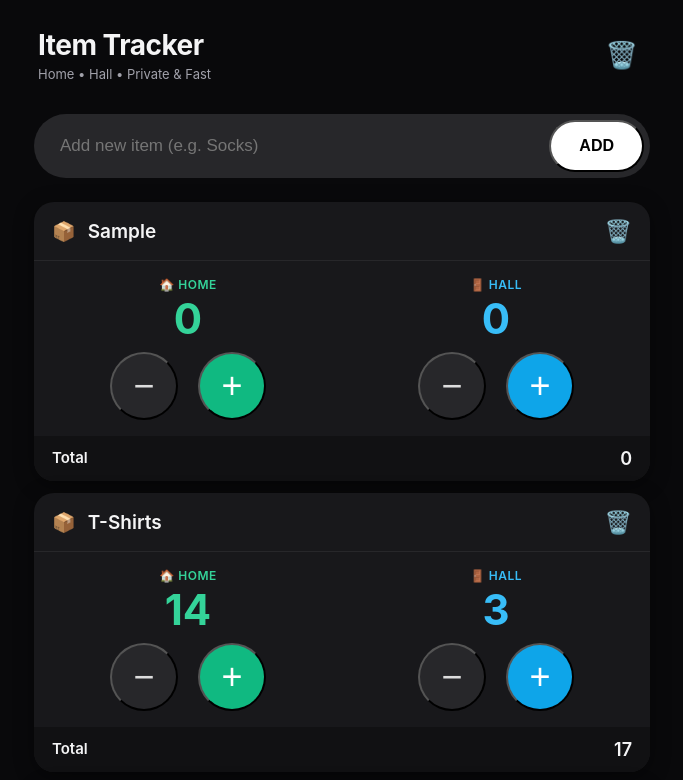
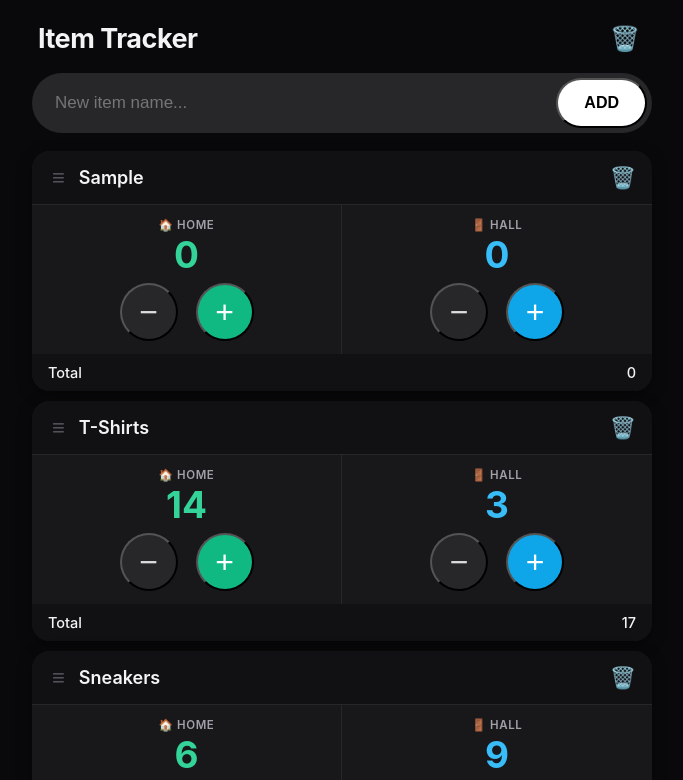
Before and after one commit to asd1010551571/item_tracker, a plain HTML site: page index.html in a window 1280 px wide. Both pictures are taken after typing "Sample" into the empty fields and a click on the button "ADD". Shown: the top 780 px of the page, without its empty margins (298-981 px from the left). Drawn offline with Linux system fonts and the light colour scheme.

Commit message:
Update index.html

```diff
--- a/index.html
+++ b/index.html
@@ -5,20 +5,15 @@
     <meta name="viewport" content="width=device-width, initial-scale=1.0, maximum-scale=1.0, user-scalable=no, viewport-fit=cover">
     <meta name="apple-mobile-web-app-capable" content="yes">
     <meta name="apple-mobile-web-app-status-bar-style" content="black-translucent">
-    <meta name="theme-color" content="#09090b">
     <title>Item Tracker</title>
     <style>
         :root {
             --bg: #09090b;
             --card: #18181b;
-            --accent-home: #10b981;
-            --accent-hall: #0ea5e9;
         }
-
         * { box-sizing: border-box; }
-
         body {
-            font-family: -apple-system, BlinkMacSystemFont, "Segoe UI", Roboto, Helvetica, Arial, sans-serif;
+            font-family: -apple-system, BlinkMacSystemFont, sans-serif;
             background: var(--bg);
             color: #f4f4f5;
             margin: 0;
@@ -26,142 +21,123 @@
             min-height: 100vh;
             -webkit-tap-highlight-color: transparent;
         }
-
         .container {
             max-width: 640px;
             margin: 0 auto;
-            padding: 16px 12px;
+            padding: 12px 10px;
         }
-
         .header {
             display: flex;
             justify-content: space-between;
             align-items: center;
-            padding: 12px 4px 20px;
+            padding: 10px 6px 18px;
             position: sticky;
             top: 0;
             background: var(--bg);
             z-index: 10;
         }
-
-        .header h1 {
-            font-size: 28px;
-            font-weight: 700;
-            margin: 0;
-            letter-spacing: -0.5px;
-        }
-
-        .card {
-            background: var(--card);
-            border-radius: 20px;
-            overflow: hidden;
-            margin-bottom: 12px;
-            box-shadow: 0 4px 20px rgba(0,0,0,0.4);
-        }
-
-        .item-header {
-            padding: 16px 18px;
-            display: flex;
-            align-items: center;
-            gap: 12px;
-            font-size: 19px;
-            font-weight: 600;
-        }
-
-        .section {
-            display: grid;
-            grid-template-columns: 1fr 1fr;
-            border-top: 1px solid #27272a;
-        }
-
-        .location {
-            padding: 16px 14px;
-            text-align: center;
-        }
-
-        .location-label {
-            font-size: 12px;
-            font-weight: 600;
-            text-transform: uppercase;
-            letter-spacing: 0.5px;
-            margin-bottom: 4px;
-            display: flex;
-            align-items: center;
-            justify-content: center;
-            gap: 5px;
-        }
-
-        .count {
-            font-size: 42px;
-            font-weight: 700;
-            line-height: 1;
-            margin: 6px 0 12px;
-        }
-
-        .btn-row {
-            display: flex;
-            justify-content: center;
-            gap: 20px;
-        }
-
-        .btn {
-            width: 68px;
-            height: 68px;
-            font-size: 36px;
-            border-radius: 9999px;
-            display: flex;
-            align-items: center;
-            justify-content: center;
-            font-weight: 300;
-            transition: transform 0.1s;
-        }
-
-        .btn:active {
-            transform: scale(0.88);
-        }
-
-        .btn-minus { background: #27272a; color: #ddd; }
-        .btn-plus-home { background: var(--accent-home); color: white; }
-        .btn-plus-hall { background: var(--accent-hall); color: white; }
-
-        .total-bar {
-            padding: 12px 18px;
-            font-size: 15px;
-            font-weight: 600;
-            display: flex;
-            justify-content: space-between;
-            background: #111113;
-        }
+        .header h1 { font-size: 27px; font-weight: 700; margin: 0; letter-spacing: -0.5px; }
 
         .add-bar {
             background: #27272a;
             border-radius: 9999px;
-            padding: 6px;
+            padding: 5px;
             display: flex;
-            margin: 12px 0 24px;
+            margin-bottom: 18px;
         }
-
         #item-input {
             background: transparent;
             border: none;
-            padding: 16px 20px;
+            padding: 15px 18px;
             color: white;
             font-size: 17px;
             flex: 1;
             outline: none;
         }
-
         .add-btn {
             background: white;
             color: black;
             font-weight: 700;
-            padding: 0 28px;
+            padding: 0 26px;
             border-radius: 9999px;
             font-size: 16px;
+        }
+
+        .card {
+            background: var(--card);
+            border-radius: 18px;
+            overflow: hidden;
+            margin-bottom: 10px;
+            box-shadow: 0 4px 15px rgba(0,0,0,0.35);
+        }
+        .item-header {
+            padding: 13px 16px;
             display: flex;
             align-items: center;
+            gap: 10px;
+            font-size: 18px;
+            font-weight: 600;
+            background: #111113;
         }
+        .drag-handle {
+            cursor: grab;
+            font-size: 22px;
+            color: #52525b;
+            padding: 0 4px;
+        }
+        .section {
+            display: grid;
+            grid-template-columns: 1fr 1fr;
+        }
+        .location {
+            padding: 13px 12px;
+            text-align: center;
+            border-top: 1px solid #27272a;
+        }
+        .location-label {
+            font-size: 11.5px;
+            font-weight: 600;
+            text-transform: uppercase;
+            letter-spacing: 0.6px;
+            margin-bottom: 3px;
+            color: #a1a1aa;
+        }
+        .count {
+            font-size: 37px;
+            font-weight: 700;
+            line-height: 1;
+            margin: 4px 0 10px;
+            cursor: pointer;
+            user-select: none;
+        }
+        .count:active { opacity: 0.6; }
+        .btn-row {
+            display: flex;
+            justify-content: center;
+            gap: 18px;
+        }
+        .btn {
+            width: 58px;
+            height: 58px;
+            font-size: 32px;
+            border-radius: 9999px;
+            display: flex;
+            align-items: center;
+            justify-content: center;
+        }
+        .btn:active { transform: scale(0.9); }
+        .btn-minus { background: #27272a; color: #ddd; }
+        .btn-plus-home { background: #10b981; color: white; }
+        .btn-plus-hall { background: #0ea5e9; color: white; }
 
+        .total-bar {
+            padding: 10px 16px;
+            font-size: 14.5px;
+            display: flex;
+            justify-content: space-between;
+            background: #111113;
+            font-weight: 500;
+        }
         .toast {
             position: fixed;
             bottom: 40px;
@@ -169,59 +145,49 @@
             transform: translateX(-50%);
             background: #27272a;
             color: white;
-            padding: 14px 26px;
+            padding: 13px 24px;
             border-radius: 9999px;
-            font-size: 16px;
-            box-shadow: 0 10px 40px rgba(0,0,0,0.6);
+            font-size: 15.5px;
+            box-shadow: 0 10px 30px rgba(0,0,0,0.6);
             opacity: 0;
-            pointer-events: none;
-            transition: all 0.3s cubic-bezier(0.4, 0, 0.2, 1);
+            transition: all 0.3s;
             z-index: 100;
         }
-
         .empty {
             text-align: center;
-            padding: 100px 20px 60px;
+            padding: 90px 20px;
             color: #71717a;
         }
     </style>
 </head>
 <body>
     <div class="container">
-        <!-- Header -->
         <div class="header">
             <div>
                 <h1>Item Tracker</h1>
-                <p style="margin:4px 0 0; font-size:13px; color:#a1a1aa;">Home • Hall • Private &amp; Fast</p>
             </div>
-            <button onclick="clearAll()"
-                    style="background:none;border:none;font-size:26px;color:#ef4444;padding:4px 8px;">🗑️</button>
+            <button onclick="clearAll()" style="background:none;border:none;font-size:24px;color:#ef4444;">🗑️</button>
         </div>
 
-        <!-- Add bar -->
         <div class="add-bar">
-            <input id="item-input" type="text" placeholder="Add new item (e.g. Socks)"
+            <input id="item-input" type="text" placeholder="New item name..."
                    onkeypress="if(event.key==='Enter') addItem()">
             <button onclick="addItem()" class="add-btn">ADD</button>
         </div>
 
-        <!-- Items -->
         <div id="items-list"></div>
 
-        <!-- Empty state -->
         <div id="empty-state" class="empty" style="display:none;">
-            <div style="font-size:88px;margin-bottom:16px;">📦</div>
-            <h3 style="font-size:22px;margin:0 0 8px;color:#e4e4e7;">No items yet</h3>
-            <p style="font-size:15px;">Tap ADD above to start tracking</p>
+            <div style="font-size:80px;margin-bottom:12px;">📦</div>
+            <h3>No items yet</h3>
         </div>
     </div>
 
-    <!-- Toast -->
     <div id="toast" class="toast"></div>
 
     <script>
         let items = [];
-        const STORAGE_KEY = 'iphoneItemTracker2026';
+        const STORAGE_KEY = 'iphoneItemTracker2026_v2';
 
         function loadItems() {
             const saved = localStorage.getItem(STORAGE_KEY);
@@ -232,15 +198,11 @@
             localStorage.setItem(STORAGE_KEY, JSON.stringify(items));
         }
 
-        function showToast(message) {
+        function showToast(msg) {
             const toast = document.getElementById('toast');
-            toast.textContent = message;
+            toast.textContent = msg;
             toast.style.opacity = '1';
-            toast.style.transform = 'translateX(-50%) translateY(0)';
-            setTimeout(() => {
-                toast.style.opacity = '0';
-                toast.style.transform = 'translateX(-50%) translateY(20px)';
-            }, 2200);
+            setTimeout(() => toast.style.opacity = '0', 2000);
         }
 
         function renderItems() {
@@ -254,30 +216,45 @@
             }
             empty.style.display = 'none';
 
-            items.forEach(item => {
+            items.forEach((item, index) => {
                 const total = item.home + item.hall;
                 const card = document.createElement('div');
                 card.className = 'card';
+                card.draggable = true;
+                card.dataset.id = item.id;
+
+                card.ondragstart = (e) => {
+                    e.dataTransfer.setData('text/plain', item.id);
+                    card.style.opacity = '0.6';
+                };
+                card.ondragend = () => card.style.opacity = '1';
+                card.ondragover = (e) => e.preventDefault();
+                card.ondrop = (e) => {
+                    e.preventDefault();
+                    const draggedId = e.dataTransfer.getData('text/plain');
+                    if (draggedId !== item.id) {
+                        reorderItems(draggedId, item.id);
+                    }
+                };
+
                 card.innerHTML = `
                     <div class="item-header">
-                        📦
+                        <span class="drag-handle">≡</span>
                         <span onclick="renameItem('${item.id}')" style="flex:1;cursor:pointer;">${item.name}</span>
-                        <span onclick="deleteItem('${item.id}')" style="font-size:22px;cursor:pointer;color:#ef4444;">🗑️</span>
+                        <span onclick="deleteItem('${item.id}')" style="font-size:21px;color:#ef4444;cursor:pointer;">🗑️</span>
                     </div>
                     <div class="section">
-                        <!-- Home -->
-                        <div class="location">
-                            <div class="location-label" style="color:#34d399;">🏠 HOME</div>
-                            <div class="count" style="color:#34d399;">${item.home}</div>
+                        <div class="location" style="border-right:1px solid #27272a;">
+                            <div class="location-label">🏠 HOME</div>
+                            <div class="count" style="color:#34d399;" onclick="editCount('${item.id}', 'home')">${item.home}</div>
                             <div class="btn-row">
                                 <button onclick="changeCount('${item.id}','home',-1)" class="btn btn-minus">−</button>
                                 <button onclick="changeCount('${item.id}','home',1)" class="btn btn-plus-home">+</button>
                             </div>
                         </div>
-                        <!-- Hall -->
                         <div class="location">
-                            <div class="location-label" style="color:#38bdf8;">🚪 HALL</div>
-                            <div class="count" style="color:#38bdf8;">${item.hall}</div>
+                            <div class="location-label">🚪 HALL</div>
+                            <div class="count" style="color:#38bdf8;" onclick="editCount('${item.id}', 'hall')">${item.hall}</div>
                             <div class="btn-row">
                                 <button onclick="changeCount('${item.id}','hall',-1)" class="btn btn-minus">−</button>
                                 <button onclick="changeCount('${item.id}','hall',1)" class="btn btn-plus-hall">+</button>
@@ -286,11 +263,25 @@
                     </div>
                     <div class="total-bar">
                         <span>Total</span>
-                        <span style="font-size:18px;">${total}</span>
+                        <span>${total}</span>
                     </div>
                 `;
                 container.appendChild(card);
             });
+        }
+
+        function reorderItems(draggedId, targetId) {
+            const draggedIndex = items.findIndex(i => i.id === draggedId);
+            const targetIndex = items.findIndex(i => i.id === targetId);
+
+            if (draggedIndex === -1 || targetIndex === -1) return;
+
+            const [movedItem] = items.splice(draggedIndex, 1);
+            items.splice(targetIndex, 0, movedItem);
+
+            saveItems();
+            renderItems();
+            showToast('✓ Order updated');
         }
 
         window.changeCount = function(id, loc, delta) {
@@ -302,15 +293,36 @@
             renderItems();
         };
 
+        window.editCount = function(id, loc) {
+            const item = items.find(i => i.id === id);
+            if (!item) return;
+
+            const current = loc === 'home' ? item.home : item.hall;
+            const newVal = prompt(`New ${loc.toUpperCase()} quantity for "${item.name}":`, current);
+
+            if (newVal === null) return;
+
+            const num = parseInt(newVal);
+            if (!isNaN(num) && num >= 0) {
+                if (loc === 'home') item.home = num;
+                else item.hall = num;
+                saveItems();
+                renderItems();
+                showToast('✓ Updated');
+            } else {
+                showToast('Please enter a valid number');
+            }
+        };
+
         window.addItem = function() {
             const input = document.getElementById('item-input');
             const name = input.value.trim();
-            if (!name) return showToast('Type an item name');
+            if (!name) return showToast('Enter item name');
             if (items.some(i => i.name.toLowerCase() === name.toLowerCase())) {
-                return showToast('Already exists');
+                return showToast('Item already exists');
             }
             items.unshift({
-                id: Date.now().toString(36) + Math.random().toString(36).substr(2),
+                id: Date.now().toString(36),
                 name: name,
                 home: 0,
                 hall: 0
@@ -322,39 +334,34 @@
         };
 
         window.deleteItem = function(id) {
-            if (!confirm('Delete this item and all counts?')) return;
+            if (!confirm('Delete this item?')) return;
             items = items.filter(i => i.id !== id);
             saveItems();
             renderItems();
-            showToast('🗑️ Deleted');
         };
 
         window.renameItem = function(id) {
             const item = items.find(i => i.id === id);
             if (!item) return;
-            const newName = prompt('New name for this item:', item.name);
+            const newName = prompt('New name:', item.name);
             if (!newName || newName.trim() === item.name) return;
             item.name = newName.trim();
             saveItems();
             renderItems();
-            showToast('✏️ Updated');
         };
 
         window.clearAll = function() {
-            if (items.length === 0) return;
-            if (!confirm('Clear EVERYTHING?')) return;
+            if (!confirm('Clear all items?')) return;
             items = [];
             saveItems();
             renderItems();
-            showToast('🧹 All cleared');
+            showToast('Everything cleared');
         };
 
-        // Initialize
-        window.onload = function() {
+        window.onload = () => {
             loadItems();
             renderItems();
 
-            // Demo data only on first launch
             if (items.length === 0) {
                 items = [
                     {id: 'd1', name: 'T-Shirts', home: 14, hall: 3},
@@ -363,11 +370,6 @@
                 saveItems();
                 renderItems();
             }
-
-            // Auto-focus input
-            setTimeout(() => {
-                document.getElementById('item-input').focus();
-            }, 400);
         };
     </script>
 </body>
```
